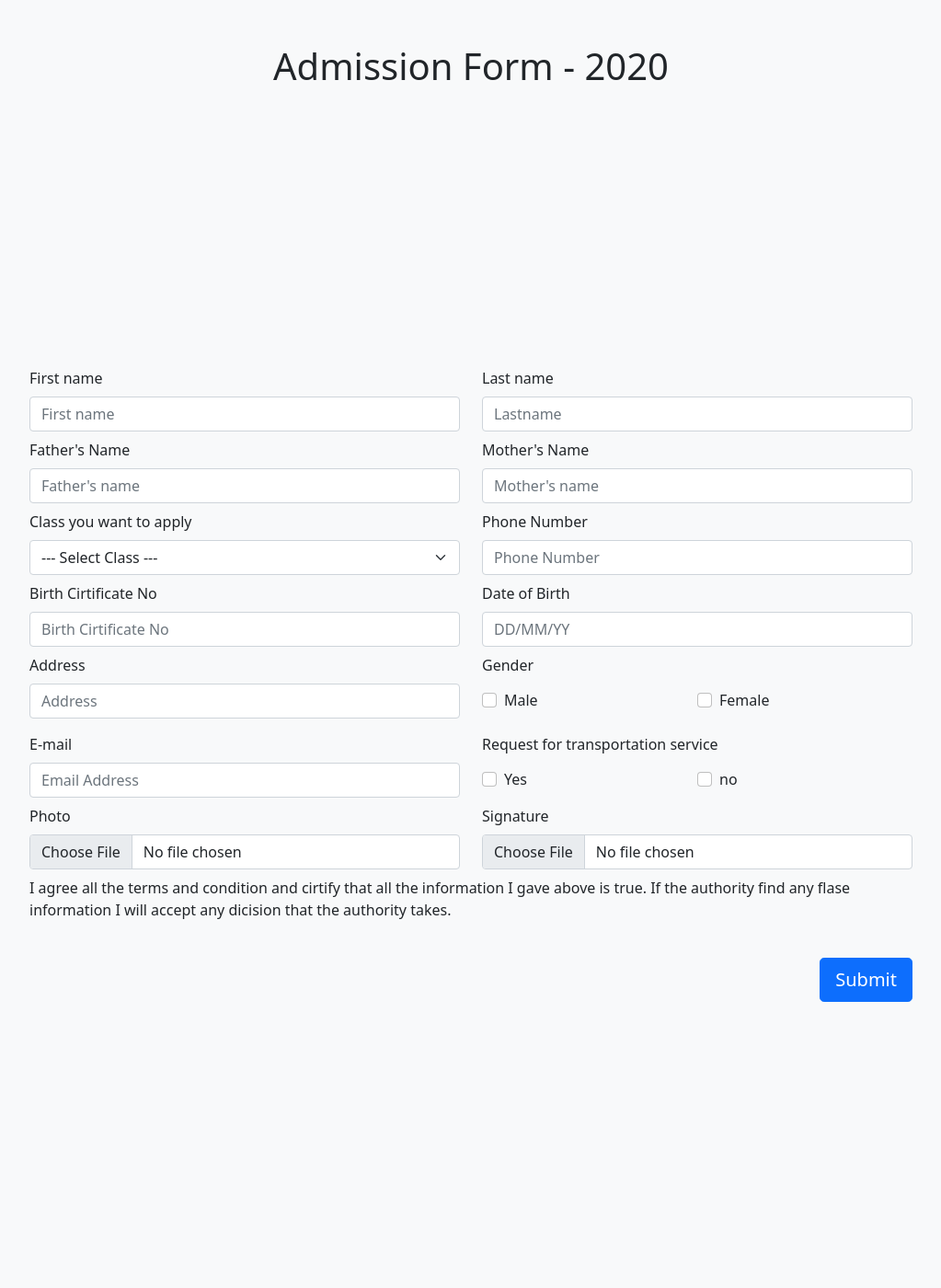
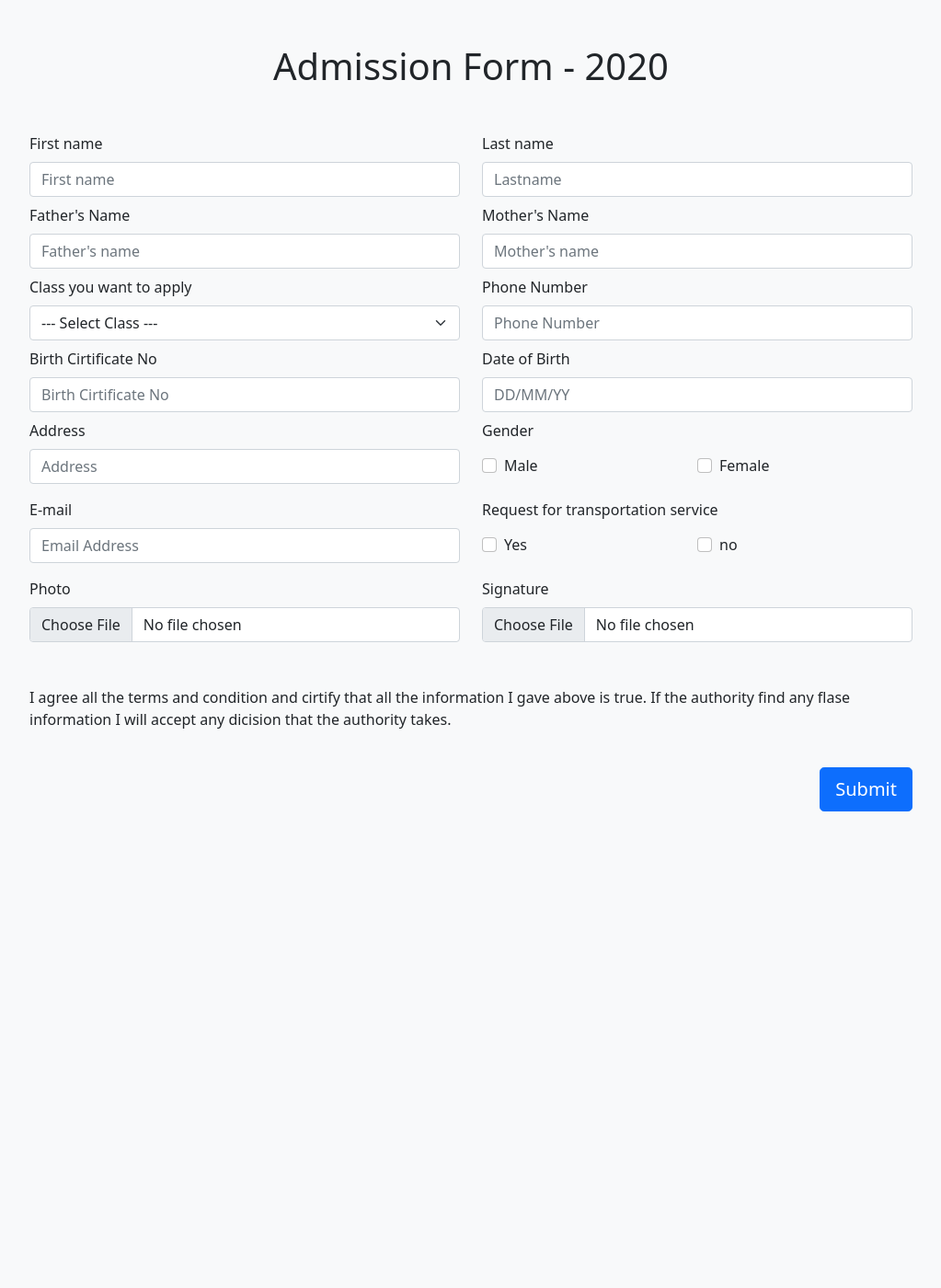
Before and after one commit to talhanasir167/school-suite, a Flask app: page /admission in a window 1280 px wide. Shown: the whole page at 92% size, without its empty margins (128-1151 px from the left). After the commit the page ends 882 px from the top, so only its background shows below. Run offline with Flask 2, Linux system fonts and the light colour scheme; some libraries are stand-ins or nearby versions.

Commit message:
fixing ux bug in addmission form

```diff
--- a/main_app/static/style.css
+++ b/main_app/static/style.css
@@ -4,6 +4,14 @@
 /* move the form in center both horizontal and vertical */
 .custom_form_center {
     height: 150vh;
+
+    display: flex;
+    justify-content: center;
+    align-items: center;
+}
+
+.custom_form_center_100vh {
+    height: 100vh;
 
     display: flex;
     justify-content: center;
--- a/main_app/templates/admission.html
+++ b/main_app/templates/admission.html
@@ -10,11 +10,9 @@
 
     <main class="bg_gray pt-5 pb-5">
 
-        <div class="pb-5">
-            <h1 class="h1 text-center"> Admission Form - 2020 </h1>
-        </div>
+        <h1 class="h1 text-center mb-5"> Admission Form - 2020 </h1>
 
-        <section class="custom_form_center">
+        <section class="d-flex justify-content-center">
 
             <form action="" method="post" class="form-large">
                 {{ form.hidden_tag() }}
@@ -255,7 +253,8 @@
                 </div>
 
 
-                <div class="row">
+                <div class="row mt-2">
+
                     <!-- photo -->
                     <div class="col-sm-6">
                         {{ form.photo.label(class="form-label") }}
@@ -269,13 +268,9 @@
                     </div>
                 </div>
 
-                <div class="row">
+                <div class="row mt-5">
 
-                    <div class="form-label">
-
-                    </div>
-
-                    <p class="disable">
+                    <p class="text-break ">
                         I agree all the terms and condition and cirtify that all the information I gave above is true. If the authority find any
                         flase information I will accept any dicision that the authority takes.
                     </p>
--- a/main_app/templates/index.html
+++ b/main_app/templates/index.html
@@ -17,7 +17,7 @@
 
 
 {% block body %}
-    <div class="custom_form_center">
+    <div class="custom_form_center_100vh">
         <div class="container text-center">
 
             <h1> All these routes are available </h1>
```
